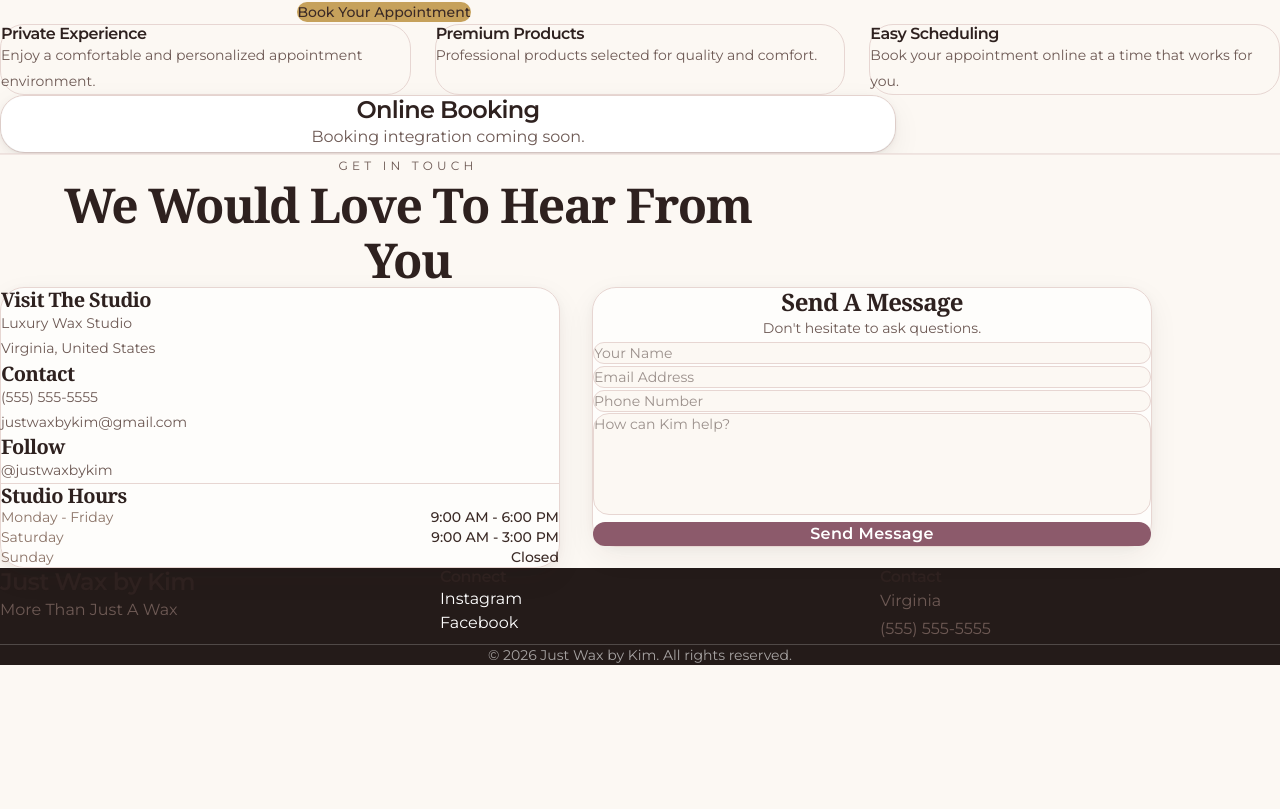
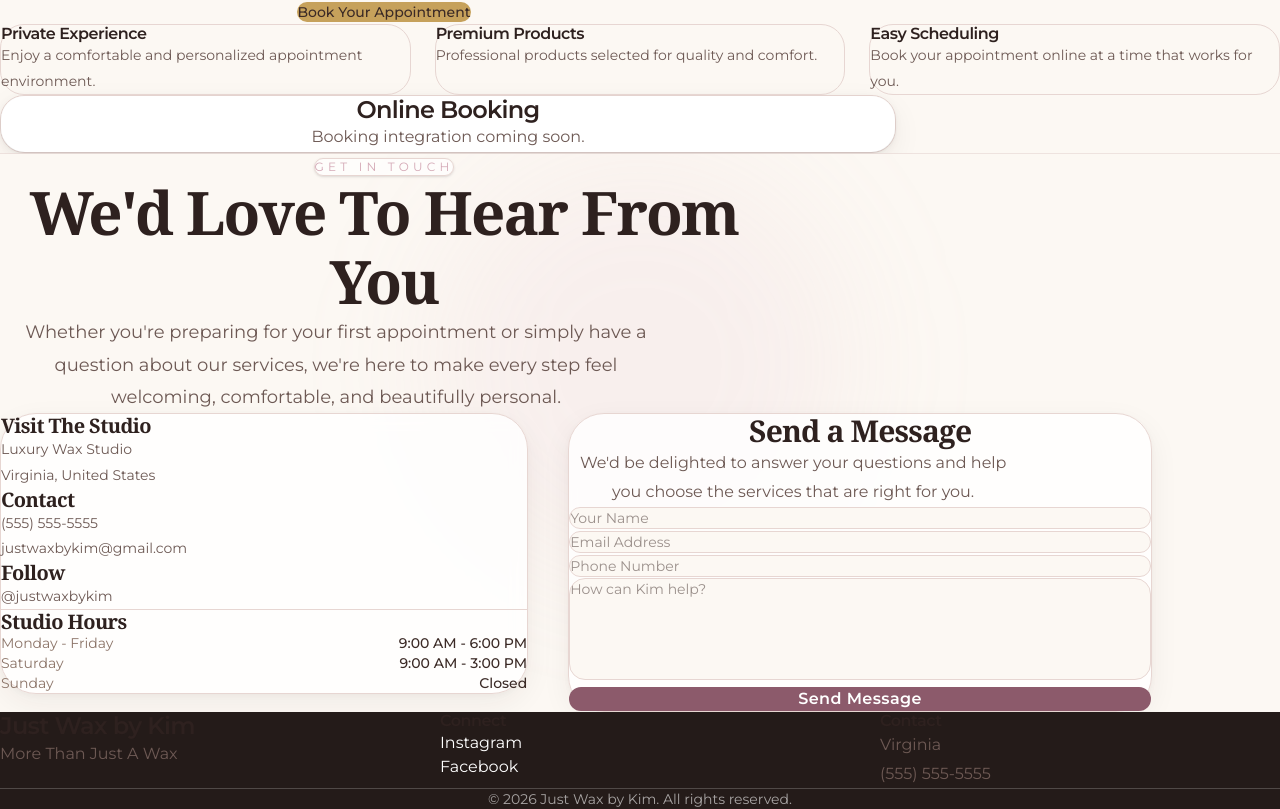
Before and after one commit to kevin-phan-25/just-wax-by-kim, a Next.js app: page / in a window 1280 px wide. Shown: the part 3729-4538 px from the top of the page. Before the commit the page ends 4394 px from the top, so only its background shows below. Built offline with nearby package versions, Linux system fonts and the light colour scheme; a web font is replaced by a local one.

Commit message:
Update Contact.tsx

```diff
--- a/features/contact/Contact.tsx
+++ b/features/contact/Contact.tsx
@@ -5,11 +5,12 @@
  * Description:
  * Luxury contact section.
  *
- * Changes:
- * - July 28, 2026
- *   - Centered form header content
- *   - Shifted main heading alignment
- *   - Improved card interior balance
+ * Redesigned:
+ * - Elegant centered header
+ * - Spacious luxury layout
+ * - Premium card spacing
+ * - Better visual hierarchy
+ * - Responsive two-column layout
  *
  * -----------------------------------------------------------------------------
  */
@@ -18,221 +19,167 @@ import ContactForm from "./ContactForm";
 import ContactInfo from "./ContactInfo";
 import ContactHours from "./ContactHours";
 
-
 export default function Contact() {
-
   return (
-
     <section
-
       id="contact"
-
       className="
+        relative
+        overflow-hidden
         bg-brand-cream
-        border-t
-        border-brand-border/50
-        px-6
-        py-20
-        md:py-28
+        py-32
       "
-
     >
+      {/* Decorative Background Glow */}
 
       <div
+        className="
+          pointer-events-none
+          absolute
+          left-1/2
+          top-0
+          h-[420px]
+          w-[420px]
+          -translate-x-1/2
+          rounded-full
+          bg-brand-dusty-pink/10
+          blur-3xl
+        "
+      />
 
-        className="
-          mx-auto
-          max-w-6xl
-        "
-
-      >
-
-
+      <div className="relative mx-auto max-w-6xl px-6">
         {/* Header */}
 
-        <div
-
-          className="
-            mx-auto
-            max-w-3xl
-            text-center
-            translate-x-6
-          "
-
-        >
-
-          <p
-
+        <div className="mx-auto max-w-3xl text-center">
+          <span
             className="
+              inline-block
+              rounded-full
+              border
+              border-brand-border
+              bg-white/70
+              px-5
+              py-2
               text-xs
               uppercase
               tracking-[0.35em]
               text-brand-dusty-pink
+              shadow-sm
             "
-
           >
-
             Get In Touch
-
-          </p>
-
-
+          </span>
 
           <h2
-
             className="
-              mt-5
+              mt-8
               font-serif
-              text-4xl
-              md:text-5xl
+              text-5xl
+              leading-tight
               text-brand-espresso
+              md:text-6xl
             "
-
           >
-
-            We Would Love To Hear From You
-
+            We'd Love To Hear From You
           </h2>
 
-
+          <p
+            className="
+              mx-auto
+              mt-8
+              max-w-2xl
+              text-lg
+              leading-8
+              text-brand-taupe
+            "
+          >
+            Whether you're preparing for your first appointment or simply have a
+            question about our services, we're here to make every step feel
+            welcoming, comfortable, and beautifully personal.
+          </p>
         </div>
 
-
-
-
-
-        {/* Contact Cards */}
+        {/* Content */}
 
         <div
-
           className="
-            mt-14
+            mt-24
             grid
-            gap-8
-            md:grid-cols-2
+            gap-10
+            lg:grid-cols-[0.95fr_1.05fr]
             items-start
           "
-
         >
-
-
-
-
-          {/* Contact Information */}
+          {/* Contact Card */}
 
           <div
-
             className="
-              rounded-3xl
+              rounded-[36px]
               border
               border-brand-border
-              bg-white/70
-              p-10
+              bg-white/80
+              p-12
               shadow-luxury
+              backdrop-blur-sm
             "
-
           >
-
             <ContactInfo />
 
+            <div
+              className="
+                my-12
+                h-px
+                bg-brand-border
+              "
+            />
 
-            <div
+            <ContactHours />
+          </div>
 
-              className="
-                mt-10
-                border-t
-                border-brand-border
-                pt-8
-              "
+          {/* Form Card */}
 
-            >
+          <div
+            className="
+              rounded-[36px]
+              border
+              border-brand-border
+              bg-white/80
+              p-12
+              shadow-luxury
+              backdrop-blur-sm
+            "
+          >
+            <div className="text-center">
+              <h3
+                className="
+                  font-serif
+                  text-3xl
+                  text-brand-espresso
+                "
+              >
+                Send a Message
+              </h3>
 
-              <ContactHours />
-
+              <p
+                className="
+                  mx-auto
+                  mt-4
+                  max-w-md
+                  leading-7
+                  text-brand-taupe
+                "
+              >
+                We'd be delighted to answer your questions and help you choose
+                the services that are right for you.
+              </p>
             </div>
 
-
+            <div className="mt-10">
+              <ContactForm />
+            </div>
           </div>
-
-
-
-
-
-
-
-
-          {/* Contact Form */}
-
-          <div
-
-            className="
-              rounded-3xl
-              border
-              border-brand-border
-              bg-white/70
-              p-10
-              shadow-luxury
-            "
-
-          >
-
-            <div
-
-              className="
-                mb-6
-                text-center
-              "
-
-            >
-
-              <h3
-
-                className="
-                  font-serif
-                  text-2xl
-                  text-brand-espresso
-                "
-
-              >
-
-                Send A Message
-
-              </h3>
-
-
-              <p
-
-                className="
-                  mt-2
-                  text-sm
-                  text-brand-taupe
-                "
-
-              >
-
-                Don't hesitate to ask questions.
-
-              </p>
-
-
-            </div>
-
-
-            <ContactForm />
-
-
-          </div>
-
-
-
         </div>
-
-
       </div>
-
-
     </section>
-
   );
-
 }
```
